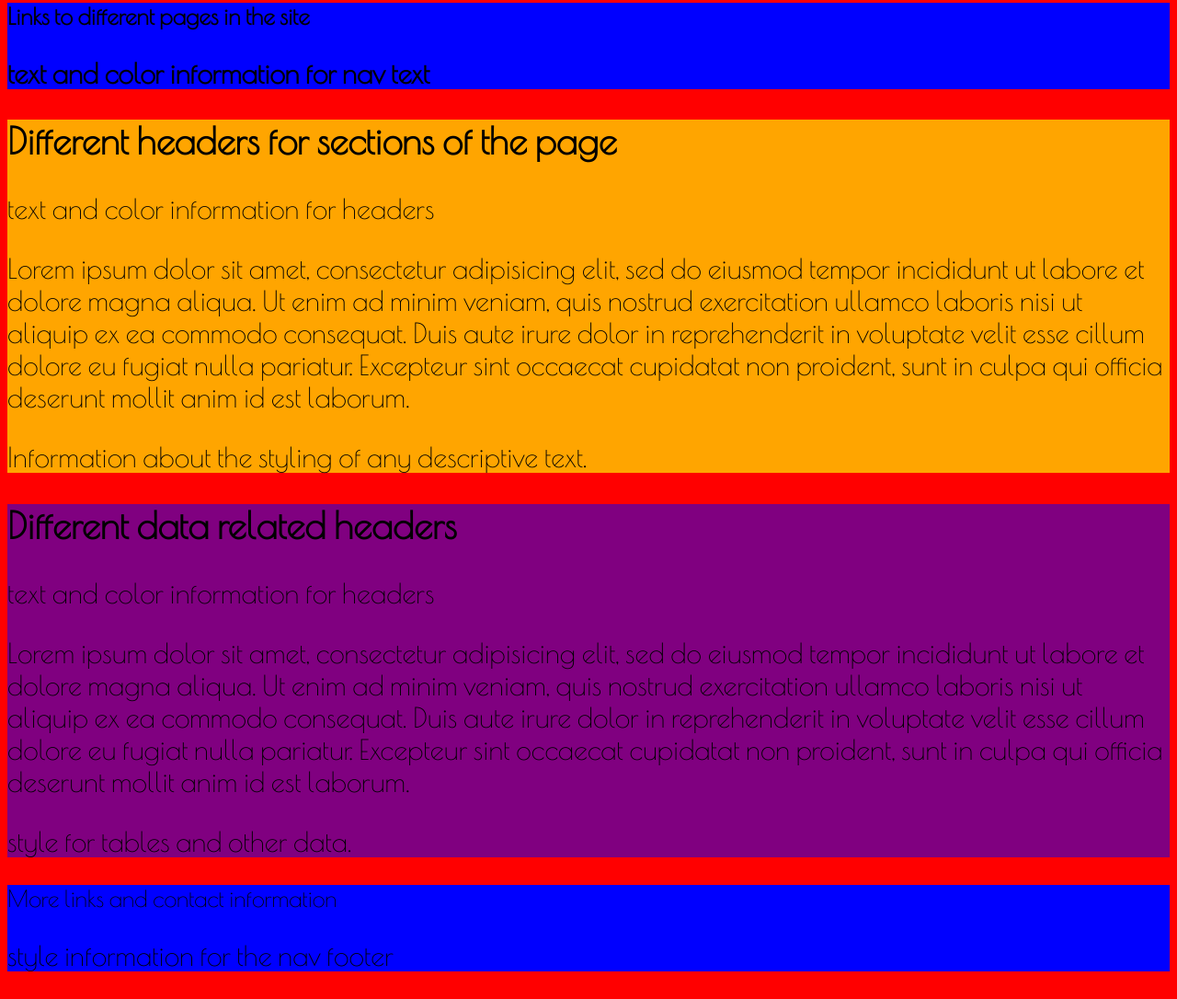
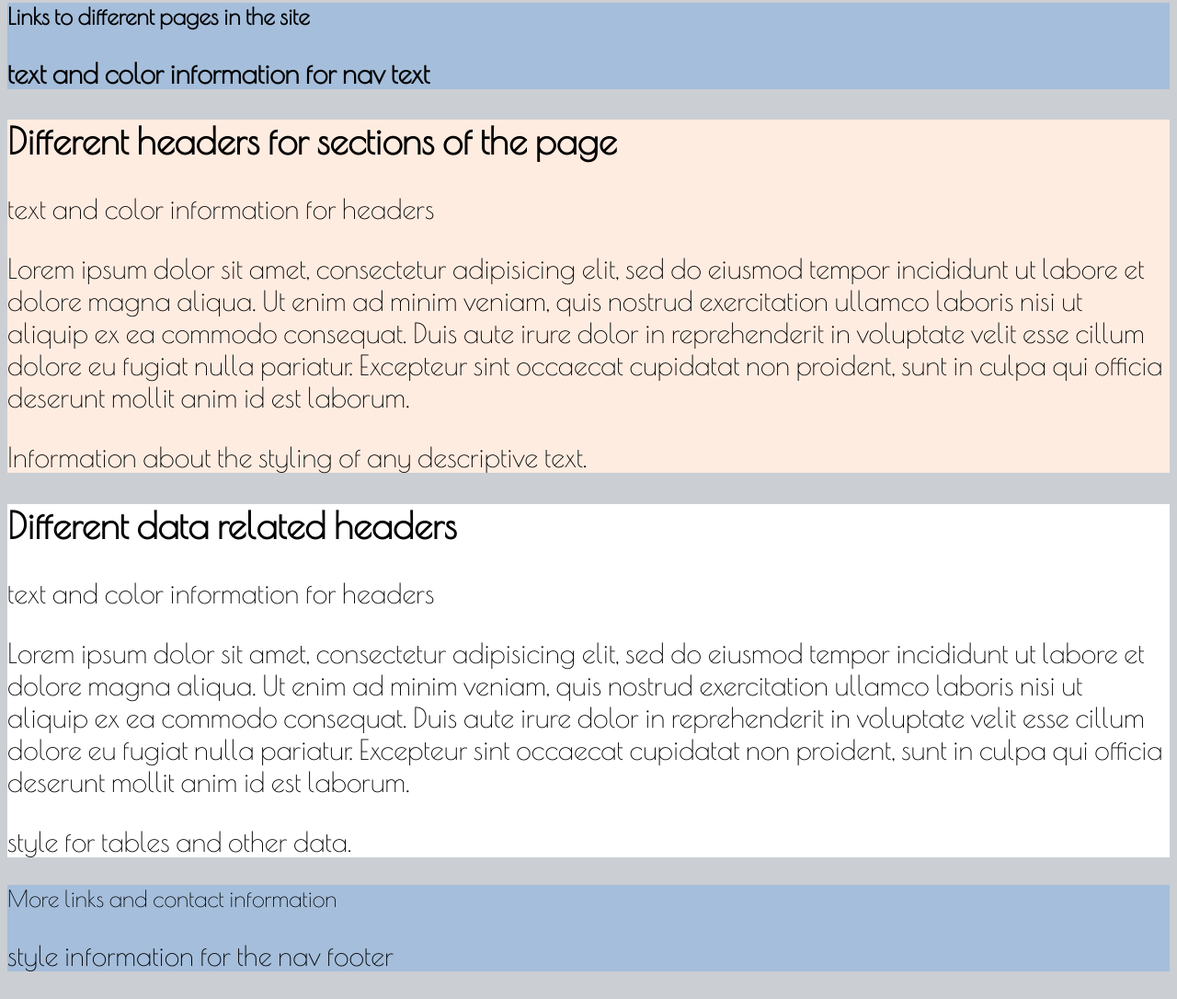
Before and after one commit to geoffreycc/cookie_stand, a plain HTML site: page styleguide.html in a window 1280 px wide. Shown: the part 313-1399 px from the top of the page at 92% size. Drawn offline with nearby package versions, Linux system fonts and the light colour scheme.

Commit message:
Updated colors.

```diff
--- a/styleguide.css
+++ b/styleguide.css
@@ -7,7 +7,7 @@ A different background color for elements such boxes and tables (so make sure th
 Anything else you'd like to add related to style. But remember: simplicity, clarity, and consistency are good things in design.*/
 body{
   font-family: 'Poiret One', cursive;
-  background-color: red;
+  background-color: #CBCED3;
 }
 header{
   font-size: 30px;
@@ -26,17 +26,17 @@ p{
   font-size: 30px;
 }
 #storeName{
-  background-color: yellow;
+  background-color: #FFF5D2;
 }
 #navBar{
-  background-color: blue;
+  background-color: #A5BEDB;
 }
 #about{
-  background-color: orange;
+  background-color: #FFECE1;
 }
 #data{
-  background-color: purple;
+  background-color: white;
 }
 #footNav{
-  background-color: blue;
+  background-color: #A5BEDB;
 }
```
